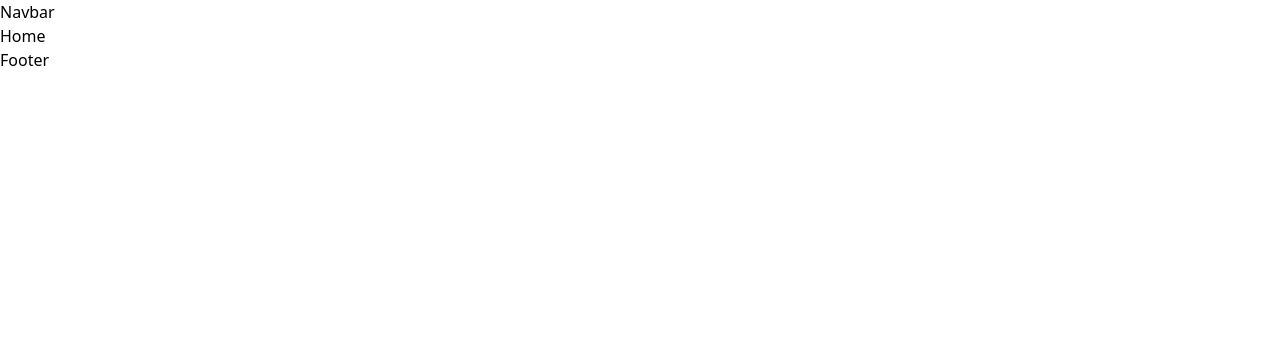
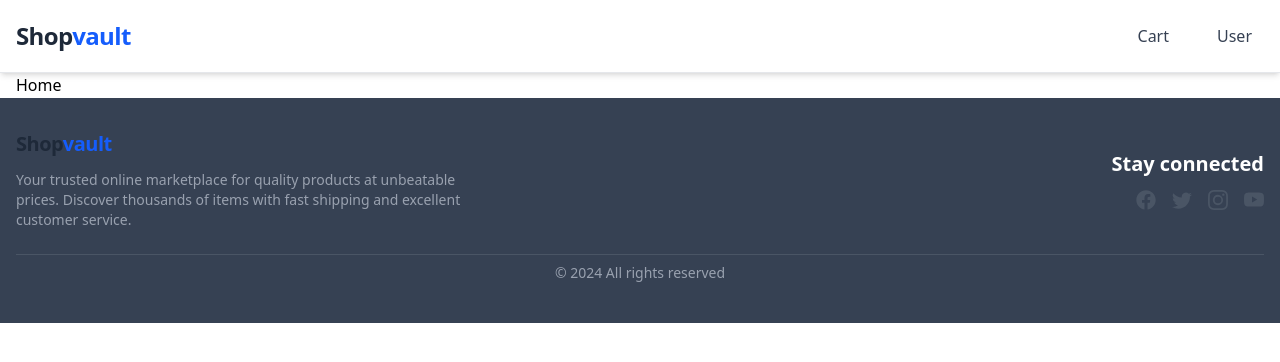
Before and after one commit to fokhrul2029/Shopvault-Frontend, a React (Vite) app: page / in a window 1280 px wide. Shown: the top 362 px of the page. Built offline with nearby package versions, Linux system fonts and the light colour scheme.

Commit message:
design navbar and footer

```diff
--- a/package.json
+++ b/package.json
@@ -13,6 +13,7 @@
     "@tailwindcss/vite": "^4.1.11",
     "react": "^19.1.0",
     "react-dom": "^19.1.0",
+    "react-icons": "^5.5.0",
     "react-router": "^7.6.3",
     "tailwindcss": "^4.1.11"
   },
--- a/src/layout/Root.tsx
+++ b/src/layout/Root.tsx
@@ -6,7 +6,9 @@ const Root: React.FC = () => {
   return (
     <div>
       <Navbar />
-      <Outlet />
+      <div className="container mx-auto px-4">
+        <Outlet />
+      </div>
       <Footer />
     </div>
   );
--- a/src/pages/shared/Footer/Footer.tsx
+++ b/src/pages/shared/Footer/Footer.tsx
@@ -1,5 +1,52 @@
+import React from "react";
+import { BsInstagram, BsTwitter, BsYoutube } from "react-icons/bs";
+import { FaFacebook } from "react-icons/fa";
+import SocialIcon from "./components/SocialIcon";
+
 const Footer: React.FC = () => {
-  return <>Footer</>;
+  return (
+    <>
+      <div className="bg-gray-700 border-t mt-auto text-white">
+        <div className="container mx-auto px-4 py-8">
+          <div className="flex flex-col md:flex-row justify-between items-start md:items-center gap-6">
+            {/* Logo and Description */}
+            <div className="flex flex-col gap-3">
+              <h1 className="text-xl font-bold text-gray-800 tracking-tight">
+                Shop<span className="text-blue-600">vault</span>
+              </h1>
+              <p className="text-gray-400 text-sm max-w-md">
+                Your trusted online marketplace for quality products at
+                unbeatable prices. Discover thousands of items with fast
+                shipping and excellent customer service.
+              </p>
+            </div>
+
+            {/* Social Icons and Copyright */}
+            <div className="flex flex-col items-start md:items-end gap-3">
+              <h1 className="text-xl font-semibold">Stay connected</h1>
+              <div className="flex gap-4">
+                <SocialIcon href="https://facebook.com">
+                  <FaFacebook className="h-5 w-5" />
+                </SocialIcon>
+                <SocialIcon href="https://x.com">
+                  <BsTwitter className="h-5 w-5" />
+                </SocialIcon>
+                <SocialIcon href="https://instagram.com">
+                  <BsInstagram className="h-5 w-5" />
+                </SocialIcon>
+                <SocialIcon href="https://youtube.com">
+                  <BsYoutube className="h-5 w-5" />
+                </SocialIcon>
+              </div>
+            </div>
+          </div>
+          <p className="text-gray-400 text-sm border-t border-gray-600 text-center py-2 mt-6">
+            © 2024 All rights reserved
+          </p>
+        </div>
+      </div>
+    </>
+  );
 };
 
 export default Footer;
--- /dev/null
+++ b/src/pages/shared/Footer/components/SocialIcon.tsx
@@ -0,0 +1,18 @@
+interface SocialIconProps {
+  children: React.ReactNode;
+  href: string;
+}
+
+const SocialIcon: React.FC<SocialIconProps> = ({ children, href }) => {
+  return (
+    <a
+      target="_blank"
+      href={href}
+      className="text-gray-600 hover:text-blue-600 transition-colors duration-200"
+    >
+      {children}
+    </a>
+  );
+};
+
+export default SocialIcon;
--- a/src/pages/shared/Navbar/Navbar.tsx
+++ b/src/pages/shared/Navbar/Navbar.tsx
@@ -1,5 +1,22 @@
 const Navbar: React.FC = () => {
-  return <div>Navbar</div>;
+  return (
+    <div className="bg-white shadow-md border-b border-gray-200">
+      <div className="container mx-auto px-4 flex justify-between items-center py-4">
+        <h1 className="text-2xl font-bold text-gray-800 tracking-tight">
+          Shop<span className="text-blue-600">vault</span>
+        </h1>
+
+        <ul className="flex gap-6 items-center">
+          <li className="text-gray-700 hover:text-blue-600 font-medium cursor-pointer transition-colors duration-200 px-3 py-2 rounded-lg hover:bg-blue-50">
+            Cart
+          </li>
+          <li className="text-gray-700 hover:text-blue-600 font-medium cursor-pointer transition-colors duration-200 px-3 py-2 rounded-lg hover:bg-blue-50">
+            User
+          </li>
+        </ul>
+      </div>
+    </div>
+  );
 };
 
 export default Navbar;
```
Also changed, not shown: 2 other files (tests, documents, lock files or other folders).
